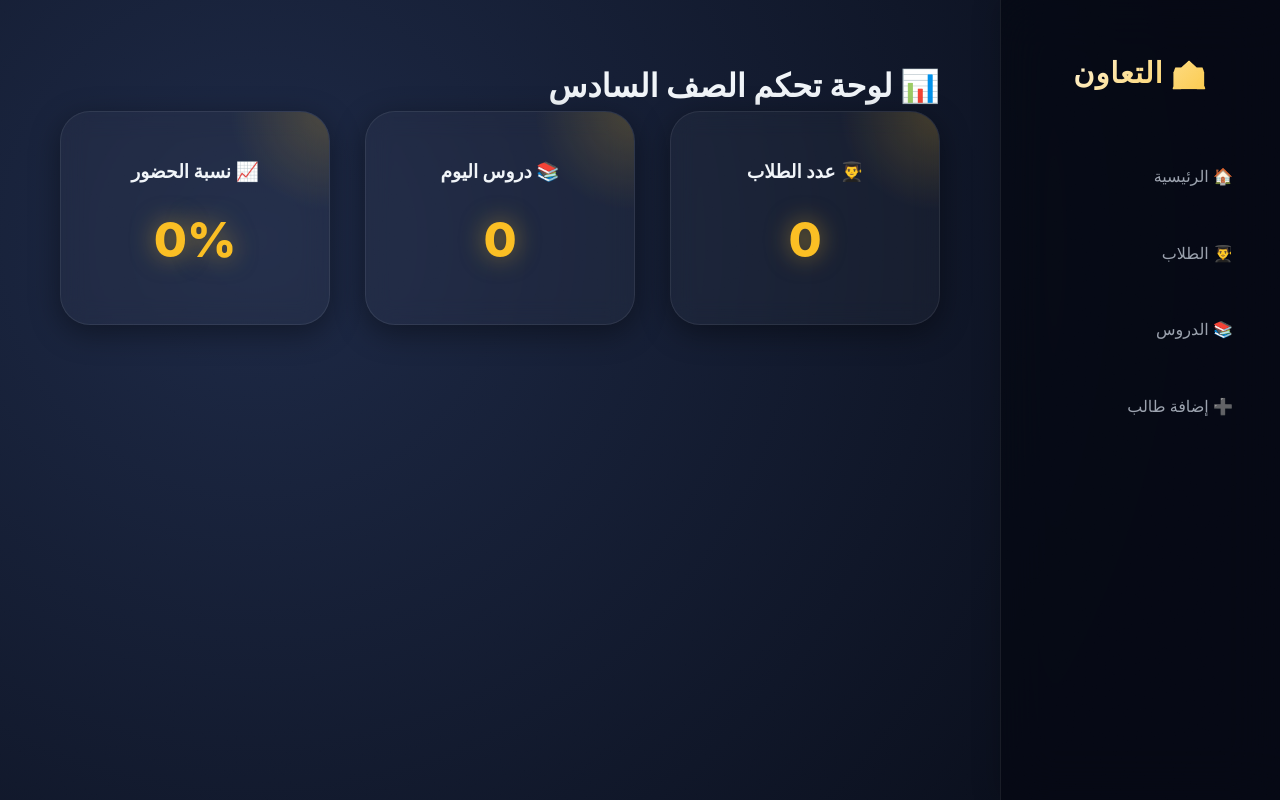
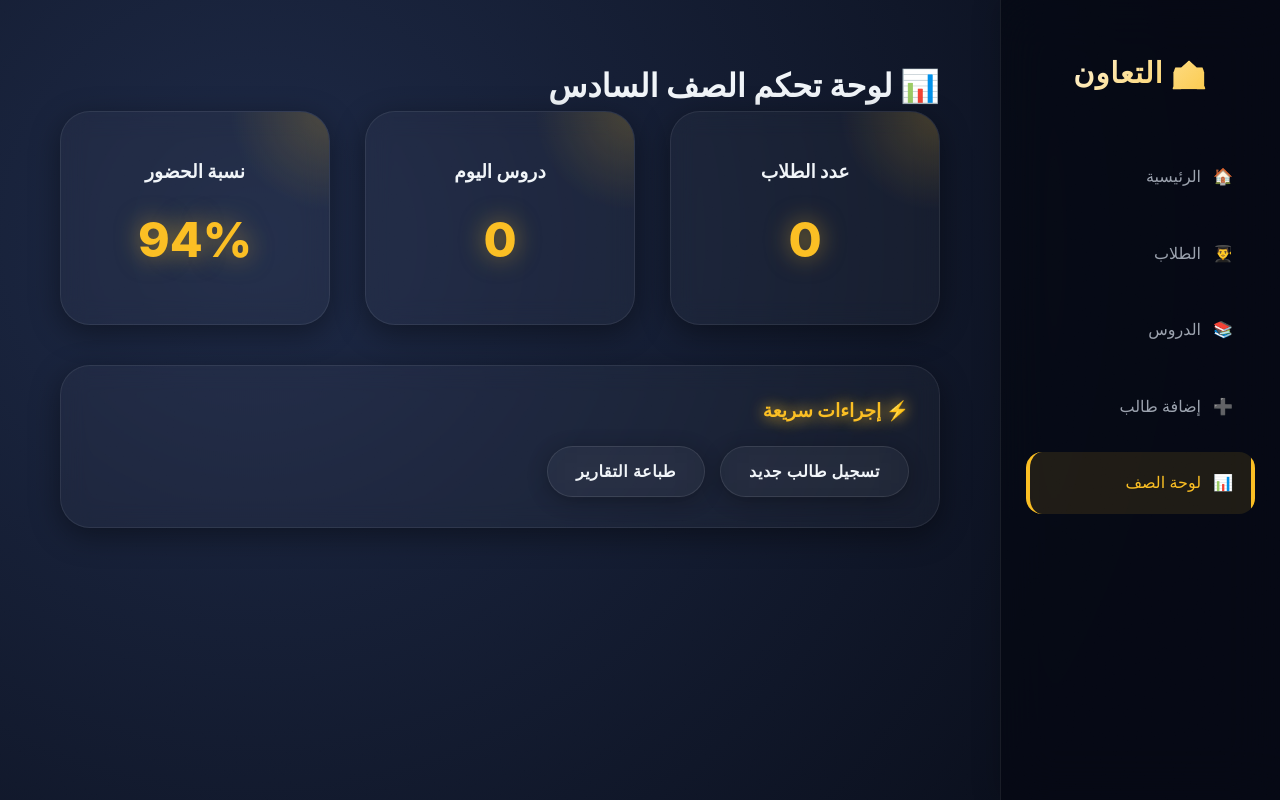
Before and after one commit to aliveYE/Town, a Django app: page /grade/ in a window 1280 px wide. Run offline with Django 5.2, Linux system fonts and the light colour scheme; data that the repository does not hold is empty.

Commit message:
Update grade_dashboard.html

```diff
--- a/templates/grade_dashboard.html
+++ b/templates/grade_dashboard.html
@@ -3,9 +3,9 @@
 <html lang="ar" dir="rtl">
 <head>
     <meta charset="UTF-8">
+    <meta name="viewport" content="width=device-width, initial-scale=1.0">
     <title>{% trans "لوحة الصف" %}</title>
 
-    <!-- CSS -->
     <link rel="stylesheet" href="{% static 'css/style.css' %}">
 </head>
 
@@ -14,10 +14,12 @@
 <aside class="sidebar">
     <h2>🏫 {% trans "التعاون" %}</h2>
 
-    <a href="{% url 'home' %}">🏠 {% trans "الرئيسية" %}</a>
-    <a href="{% url 'students' %}">👨‍🎓 {% trans "الطلاب" %}</a>
-    <a href="{% url 'lessons' %}">📚 {% trans "الدروس" %}</a>
-    <a href="{% url 'add_student' %}">➕ {% trans "إضافة طالب" %}</a>
+    <a href="{% url 'home' %}"><span>🏠</span> {% trans "الرئيسية" %}</a>
+    <a href="{% url 'students' %}"><span>👨‍🎓</span> {% trans "الطلاب" %}</a>
+    <a href="{% url 'lessons' %}"><span>📚</span> {% trans "الدروس" %}</a>
+    <a href="{% url 'add_student' %}"><span>➕</span> {% trans "إضافة طالب" %}</a>
+
+    <a href="{% url 'grade_dashboard' %}" class="active"><span>📊</span> {% trans "لوحة الصف" %}</a>
 </aside>
 
 <main class="dashboard-content">
@@ -27,20 +29,28 @@
     <div class="stats-grid">
 
         <div class="stat-card">
-            <h3>👨‍🎓 {% trans "عدد الطلاب" %}</h3>
-            <p>{{ students_count|default:"0" }}</p>
+            <h3>{% trans "عدد الطلاب" %}</h3>
+            <p>{{ student_count|default:"0" }}</p>
         </div>
 
         <div class="stat-card">
-            <h3>📚 {% trans "دروس اليوم" %}</h3>
-            <p>{{ lessons_today|default:"0" }}</p>
+            <h3>{% trans "دروس اليوم" %}</h3>
+            <p>{{ lesson_count|default:"0" }}</p>
         </div>
 
         <div class="stat-card">
-            <h3>📈 {% trans "نسبة الحضور" %}</h3>
-            <p>{{ attendance_rate|default:"0%" }}</p>
+            <h3>{% trans "نسبة الحضور" %}</h3>
+            <p>{{ attendance_percent|default:"0" }}%</p>
         </div>
 
+    </div>
+
+    <div class="glass-panel" style="margin-top: 40px;">
+        <h3 class="glow-text" style="margin-bottom: 20px;">⚡ {% trans "إجراءات سريعة" %}</h3>
+        <div style="display: flex; gap: 15px; flex-wrap: wrap;">
+            <a href="{% url 'add_student' %}" class="glass-btn small-btn">{% trans "تسجيل طالب جديد" %}</a>
+            <button onclick="window.print()" class="glass-btn small-btn">{% trans "طباعة التقارير" %}</button>
+        </div>
     </div>
 
 </main>
```
